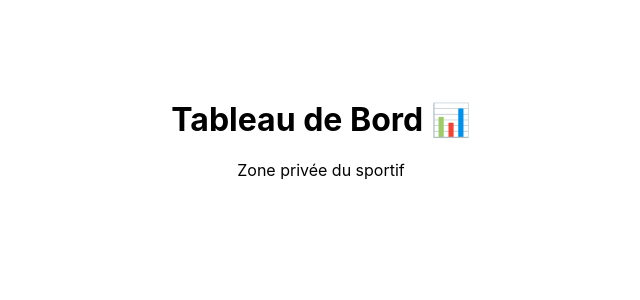
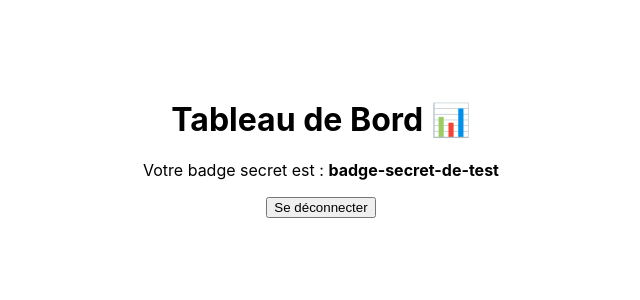
Before and after one commit to StellaElian/sportsee-front, a React (Create React App) app: page /login in a window 1280 px wide. Both pictures are taken after a click on the button "Se connecter". Shown: the top 300 px of the page, without its empty margins (319-959 px from the left). Built offline with nearby package versions, Linux system fonts and the light colour scheme.

Commit message:
Etape  4: Ajout context api pour authentification

```diff
--- a/src/App.js
+++ b/src/App.js
@@ -1,11 +1,15 @@
 import React from 'react';
 import { BrowserRouter } from 'react-router-dom';
 import AppRouter from './Router';
+import { AuthProvider } from './context/AuthContext'; // On importe le Haut-parleur
 
 function App() {
   return (
     <BrowserRouter>
-      <AppRouter />
+      {/* On englobe tout le site avec le Haut-parleur */}
+      <AuthProvider>
+        <AppRouter />
+      </AuthProvider>
     </BrowserRouter>
   );
 }
--- /dev/null
+++ b/src/context/AuthContext.jsx
@@ -0,0 +1,31 @@
+import React, { createContext, useState } from 'react';
+import Cookies from 'js-cookie';
+
+//On fabrique le Contexte
+export const AuthContext = createContext();
+
+//On fabrique le Provider
+export const AuthProvider = ({ children }) => {
+  // On crée une mémoire (state) pour retenir si on a un badge (token)
+  //on fouille dans la poche (cookie) pour voir s'il y en a déjà un.
+  const [token, setToken] = useState(Cookies.get('auth_token') || null);
+
+  // robot officiel pour SE CONNECTER
+  const login = (newToken) => {
+    Cookies.set('auth_token', newToken); // On range dans la poche
+    setToken(newToken); // On le crie dans le haut-parleur
+  };
+
+  //robot officiel pour SE DÉCONNECTER
+  const logout = () => {
+    Cookies.remove('auth_token'); // On vide
+    setToken(null); // On prévient tout le monde que c'est fini
+  };
+
+  return (
+    // Tout ce qui est dans "value" sera entendu par ceux qui ont le context
+    <AuthContext.Provider value={{ token, login, logout }}>
+      {children}
+    </AuthContext.Provider>
+  );
+};
--- a/src/pages/Dashboard.jsx
+++ b/src/pages/Dashboard.jsx
@@ -1,10 +1,17 @@
-import React from 'react';
+import React, { useContext } from 'react';
+import { AuthContext } from '../context/AuthContext'; // On importe la radio
 
 export default function Dashboard() {
+    // On allume la radio pour entendre le Token et le bouton de déconnexion
+    const { token, logout } = useContext(AuthContext);
+
     return (
         <div style={{ textAlign: 'center', marginTop: '100px' }}>
             <h1>Tableau de Bord 📊</h1>
-            <p>Zone privée du sportif</p>
+            {/* On affiche fièrement ce qu'on entend du context*/}
+            <p>Votre badge secret est : <strong>{token}</strong></p>
+
+            <button onClick={logout}>Se déconnecter</button>
         </div>
     );
 }
--- a/src/pages/Login.jsx
+++ b/src/pages/Login.jsx
@@ -1,15 +1,16 @@
-import React from 'react';
-import Cookies from 'js-cookie';
+import React, { useContext } from 'react';
 import { useNavigate } from 'react-router-dom';
+import { AuthContext } from '../context/AuthContext'; // On importe la radio
 
 export default function Login() {
     const navigate = useNavigate();
 
-    // Fonction de connexion
+    // On allume pour récupérer le bouton Se connecter
+    const { login } = useContext(AuthContext);
+
     const handleLogin = () => {
-        // On stocke le Token dans un cookie
-        Cookies.set('auth_token', 'badge-secret-de-test');
-        // On part vers le dashboard
+        // On utilise la fonction du Contexte
+        login('badge-secret-de-test');
         navigate('/dashboard');
     };
 
```
